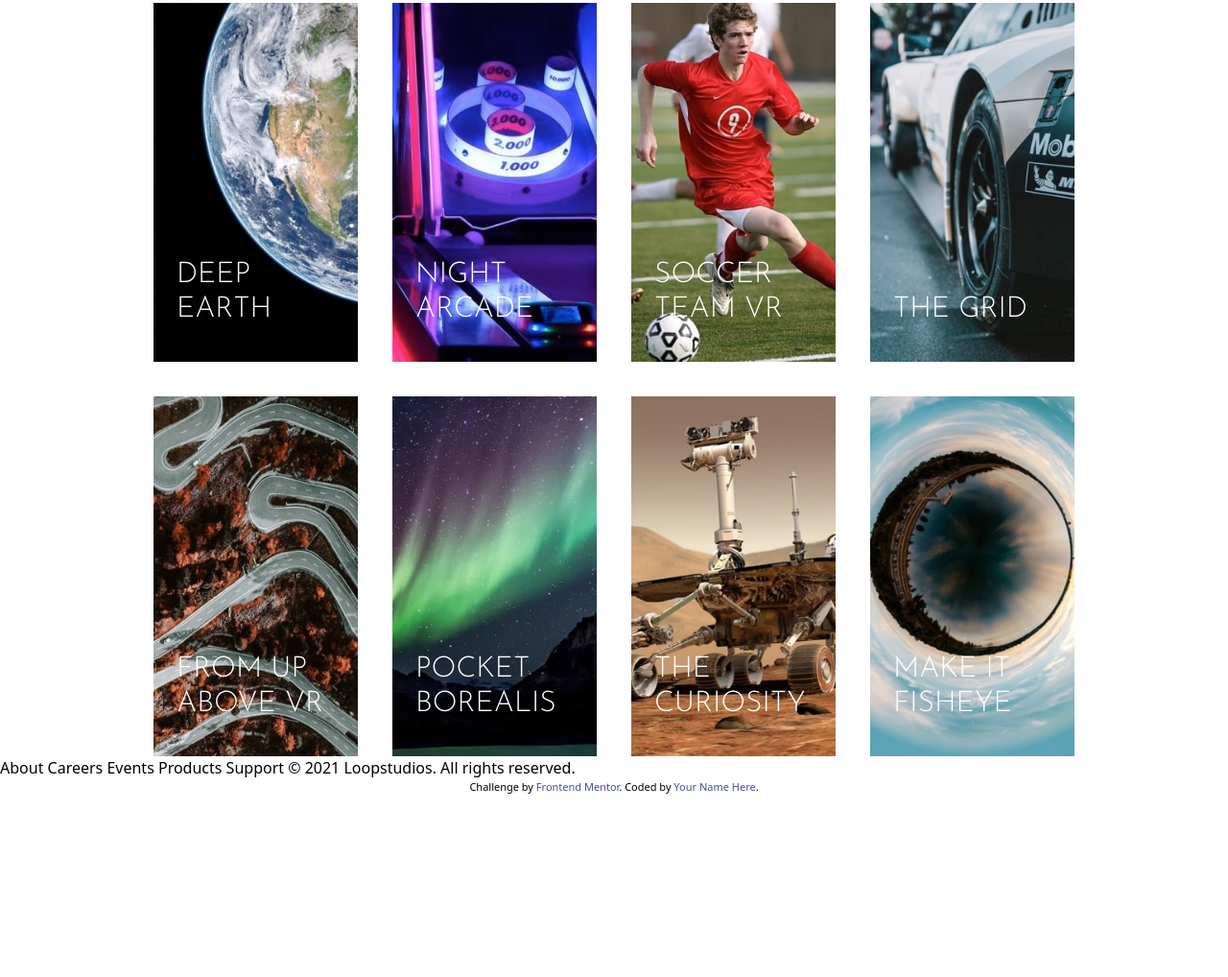
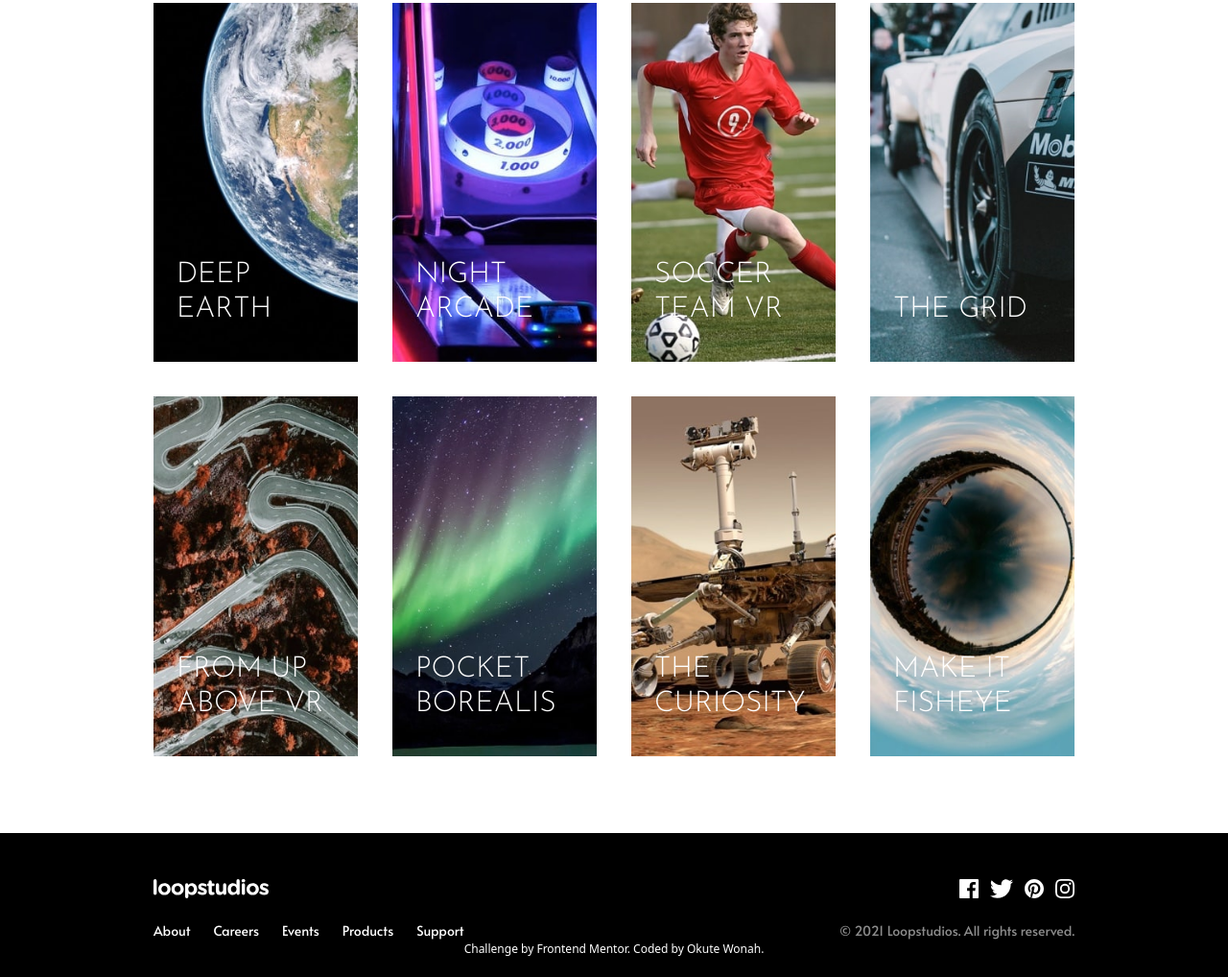
Before and after one commit to okutewonah/fm-loopstudio-landing, a website: page index.html in a window 1280 px wide. Shown: the part 1297-2315 px from the top of the page at 96% size. Before the commit the page ends 2125 px from the top, so only its background shows below. Drawn offline with Linux system fonts and the light colour scheme.

Commit message:
footer design

```diff
--- a/index.html
+++ b/index.html
@@ -176,14 +176,47 @@
         </div>
       </section>
     </main>
-    About Careers Events Products Support © 2021 Loopstudios. All rights
-    reserved.
-
-    <div class="attribution">
-      Challenge by
-      <a href="https://www.frontendmentor.io?ref=challenge" target="_blank"
-        >Frontend Mentor</a
-      >. Coded by <a href="#">Your Name Here</a>.
-    </div>
+    <footer id="support" class="bg-black md:px-40 mt-20 py-12 h-[150px]">
+      <div class="flex justify-between mb-6">
+        <div>
+          <img class="h-[20px]" src="./images/logo.svg" alt="" />
+        </div>
+        <div class="flex gap-3">
+          <img class="h-[20px]" src="./images/icon-facebook.svg" alt="" /><img
+            class="h-[20px]"
+            src="./images/icon-twitter.svg"
+            alt=""
+          /><img
+            class="h-[20px]"
+            src="./images/icon-pinterest.svg"
+            alt=""
+          /><img class="h-[20px]" src="./images/icon-instagram.svg" alt="" />
+        </div>
+      </div>
+      <div class="flex justify-between font-Alata">
+        <div>
+          <ul class="hidden md:flex gap-x-6 text-white text-sm">
+            <li><a href="#about">About</a></li>
+            <li><a href="#careers">Careers</a></li>
+            <li><a href="#events">Events</a></li>
+            <li><a href="#products">Products</a></li>
+            <li><a href="#support">Support</a></li>
+          </ul>
+        </div>
+        <div>
+          <p class="text-dark-gray text-sm">
+            © 2021 Loopstudios. All rights reserved.
+          </p>
+        </div>
+      </div>
+      <div class="text-white text-center text-[12px]">
+        Challenge by
+        <a
+          href="https://www.frontendmentor.io/challenges/loopstudios-landing-page-N88J5Onjw"
+          target="_blank"
+          >Frontend Mentor</a
+        >. Coded by <a href="#">Okute Wonah</a>.
+      </div>
+    </footer>
   </body>
 </html>
```
Also changed, not shown: dist/style.css.
